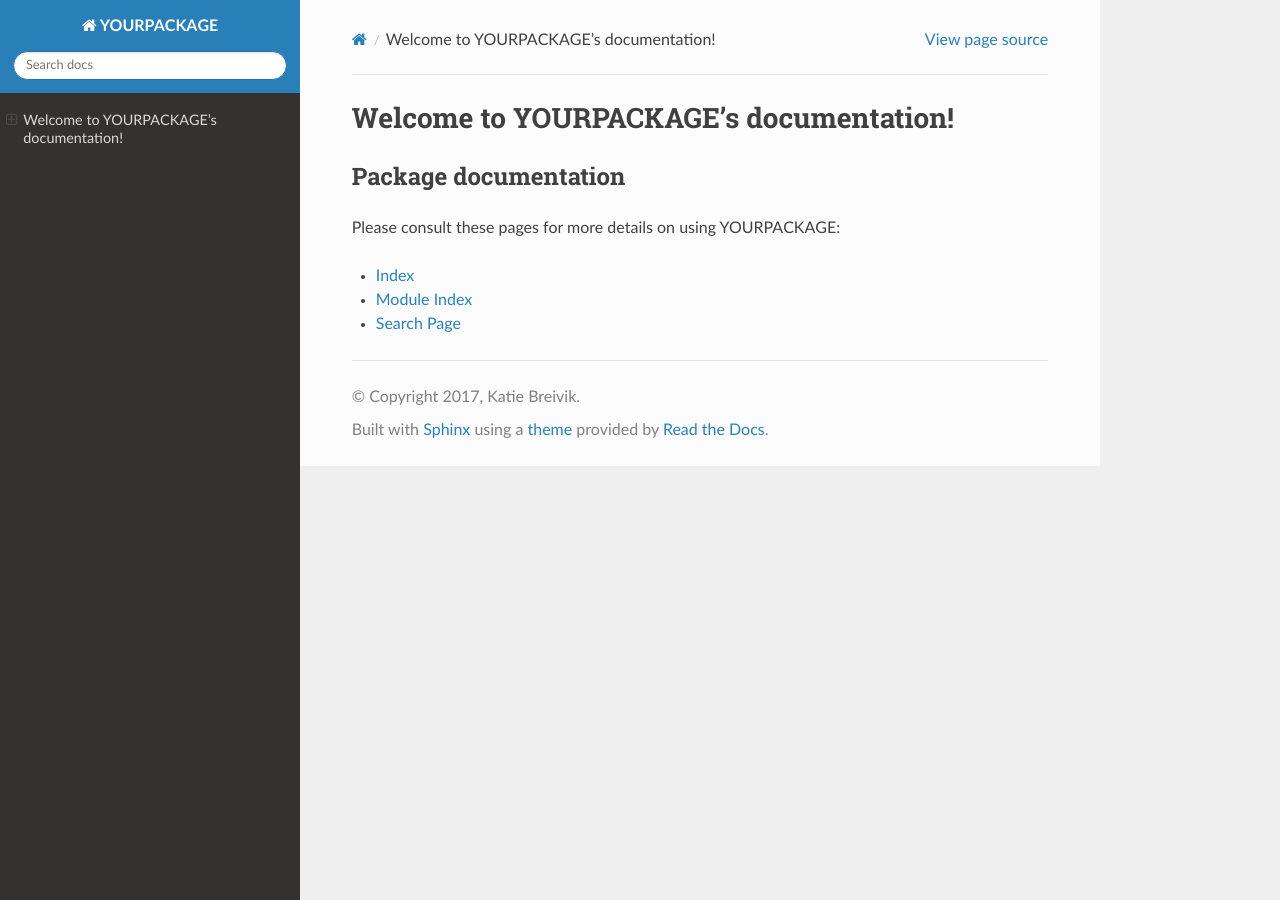
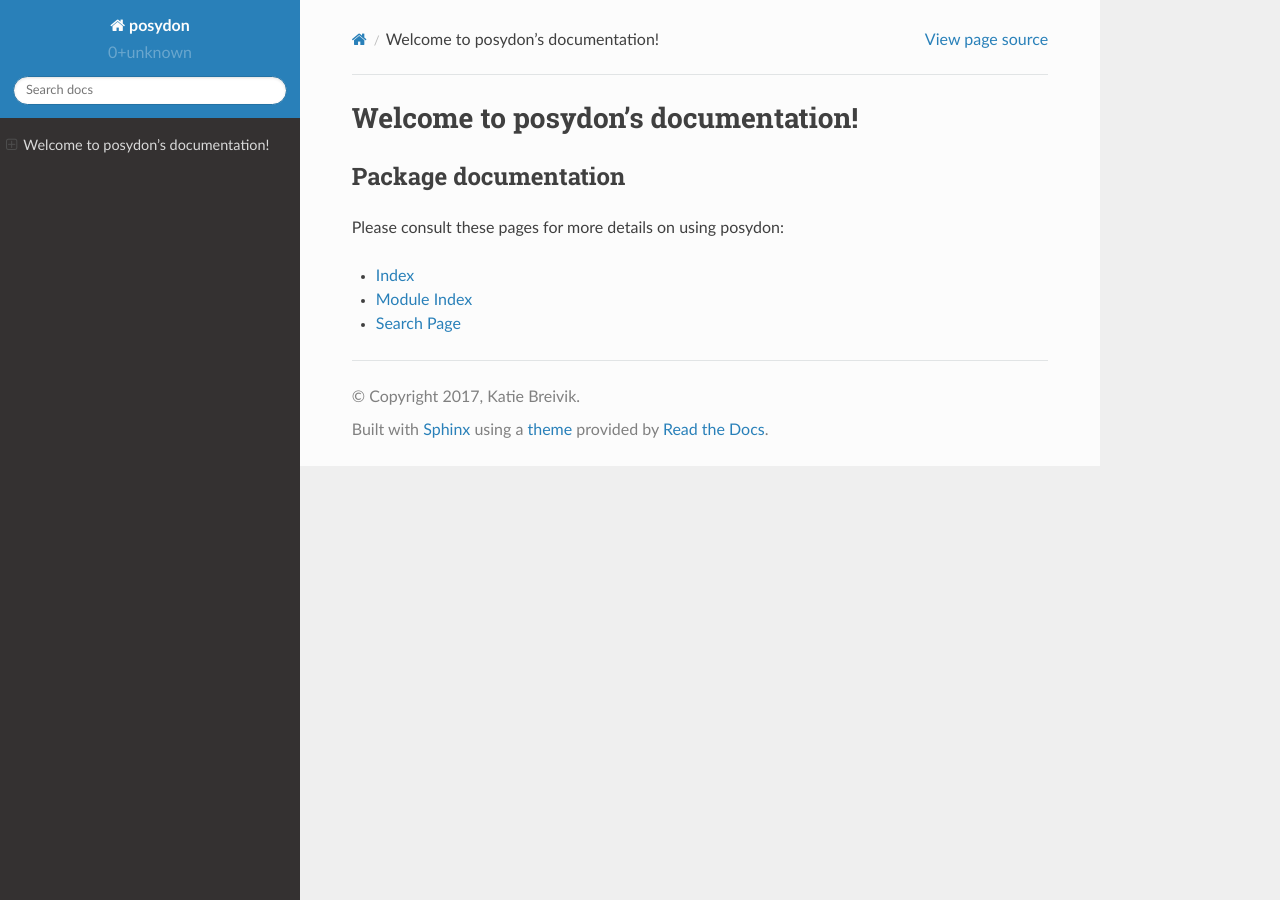
Before and after one commit to scottcoughlin2014/POSYDON-DUMMY, a Sphinx documentation site: the page built from docs/index.rst, in a window 1280 px wide. Built offline with Sphinx 7.4.7 and the Read the Docs theme 2.0.0, drawn with Linux system fonts in a browser that asks for light colours; the version number could not be read and is left out.

```diff
--- a/docs/conf.py
+++ b/docs/conf.py
@@ -1,6 +1,6 @@
 # -*- coding: utf-8 -*-
 #
-# YOURPACKAGE documentation build configuration file, created by
+# posydon documentation build configuration file, created by
 # sphinx-quickstart on Thu Apr 21 14:05:08 2016.
 #
 # This file is execfile()d with the current directory set to its
@@ -16,7 +16,7 @@ import sys
 import os
 import re
 
-from YOURPACKAGE import __version__ as YOURPACKAGE_version
+from posydon import __version__ as posydon_version
 
 # If extensions (or modules to document with autodoc) are in another directory,
 # add these directories to sys.path here. If the directory is relative to the
@@ -75,7 +75,7 @@ templates_path = ['_templates']
 source_suffix = '.rst'
 
 fortran_ext = ['f']
-fortran_src = '../YOURPACKAGE/src/'
+fortran_src = '../posydon/src/'
 
 # The encoding of source files.
 # source_encoding = 'utf-8-sig'
@@ -84,7 +84,7 @@ fortran_src = '../YOURPACKAGE/src/'
 master_doc = 'index'
 
 # General information about the project.
-project = u'YOURPACKAGE'
+project = u'posydon'
 copyright = u'2017, Katie Breivik'
 author = u'Katie Breivik'
 
@@ -93,9 +93,9 @@ author = u'Katie Breivik'
 # built documents.
 #
 # The short X.Y version.
-version = YOURPACKAGE_version
+version = posydon_version
 # The full version, including alpha/beta/rc tags.
-release = YOURPACKAGE_version
+release = posydon_version
 
 # The language for content autogenerated by Sphinx. Refer to documentation
 # for a list of supported languages.
@@ -159,7 +159,7 @@ html_theme = 'sphinx_rtd_theme'
 
 # The name for this set of Sphinx documents.
 # "<project> v<release> documentation" by default.
-# html_title = u'YOURPACKAGE v0.1'
+# html_title = u'posydon v0.1'
 
 # A shorter title for the navigation bar.  Default is the same as html_title.
 # html_short_title = None
@@ -241,7 +241,7 @@ html_static_path = ['_static']
 # html_search_scorer = 'scorer.js'
 
 # Output file base name for HTML help builder.
-htmlhelp_basename = 'YOURPACKAGEdoc'
+htmlhelp_basename = 'posydondoc'
 
 # -- Options for LaTeX output ---------------------------------------------
 
@@ -263,7 +263,7 @@ latex_elements = {
 # (source start file, target name, title,
 # author, documentclass [howto, manual, or own class]).
 latex_documents = [
-    (master_doc, 'YOURPACKAGE.tex', u'YOURPACKAGE Documentation',
+    (master_doc, 'posydon.tex', u'posydon Documentation',
      u'Katie Breivik', 'manual'),
 ]
 
@@ -293,7 +293,7 @@ latex_documents = [
 # One entry per manual page. List of tuples
 # (source start file, name, description, authors, manual section).
 man_pages = [
-    (master_doc, 'YOURPACKAGE', u'YOURPACKAGE Documentation',
+    (master_doc, 'posydon', u'posydon Documentation',
      [author], 1)
 ]
 
@@ -307,8 +307,8 @@ man_pages = [
 # (source start file, target name, title, author,
 # dir menu entry, description, category)
 texinfo_documents = [
-    (master_doc, 'YOURPACKAGE', u'YOURPACKAGE Documentation',
-     author, 'YOURPACKAGE', 'White dwarf Accretion w/ COSMIC.',
+    (master_doc, 'posydon', u'posydon Documentation',
+     author, 'posydon', 'White dwarf Accretion w/ COSMIC.',
      'Miscellaneous'),
 ]
 
--- a/docs/index.rst
+++ b/docs/index.rst
@@ -1,5 +1,5 @@
 ##################################
-Welcome to YOURPACKAGE's documentation!
+Welcome to posydon's documentation!
 ##################################
 
 
@@ -7,7 +7,7 @@ Welcome to YOURPACKAGE's documentation!
 Package documentation
 *********************
 
-Please consult these pages for more details on using YOURPACKAGE:
+Please consult these pages for more details on using posydon:
 
 * :ref:`genindex`
 * :ref:`modindex`
--- a/posydon/_version.py
+++ b/posydon/_version.py
@@ -43,7 +43,7 @@ def get_config():
     cfg.style = "pep440"
     cfg.tag_prefix = "v"
     cfg.parentdir_prefix = ""
-    cfg.versionfile_source = "YOURPACKAGE/_version.py"
+    cfg.versionfile_source = "posydon/_version.py"
     cfg.verbose = False
     return cfg
 
```
Also changed, not shown: README.md (+1 -51 lines), posydon/__init__.py (+5 -5 lines), setup.cfg (+5 -5 lines), setup.py (+14 -13 lines), 6 other files.
